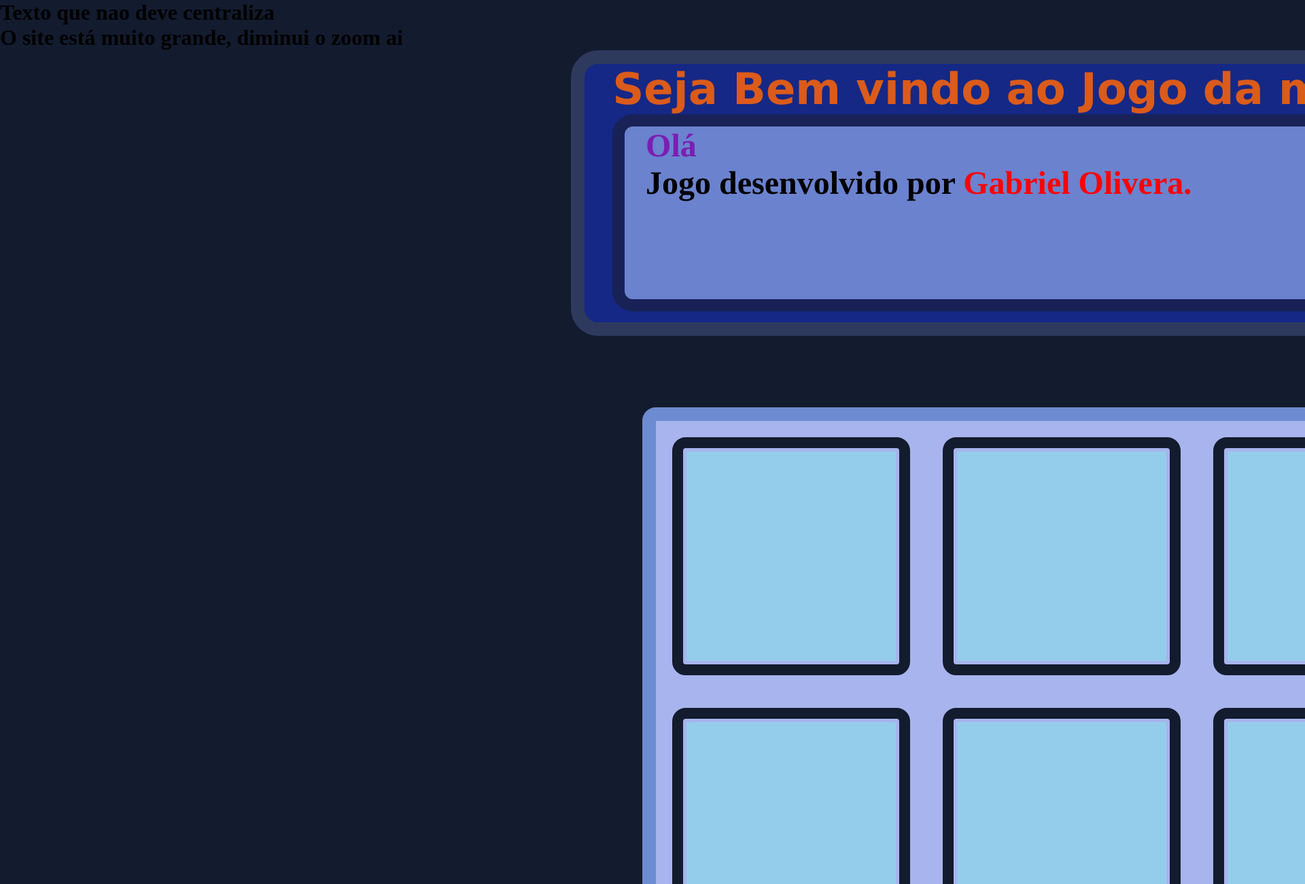
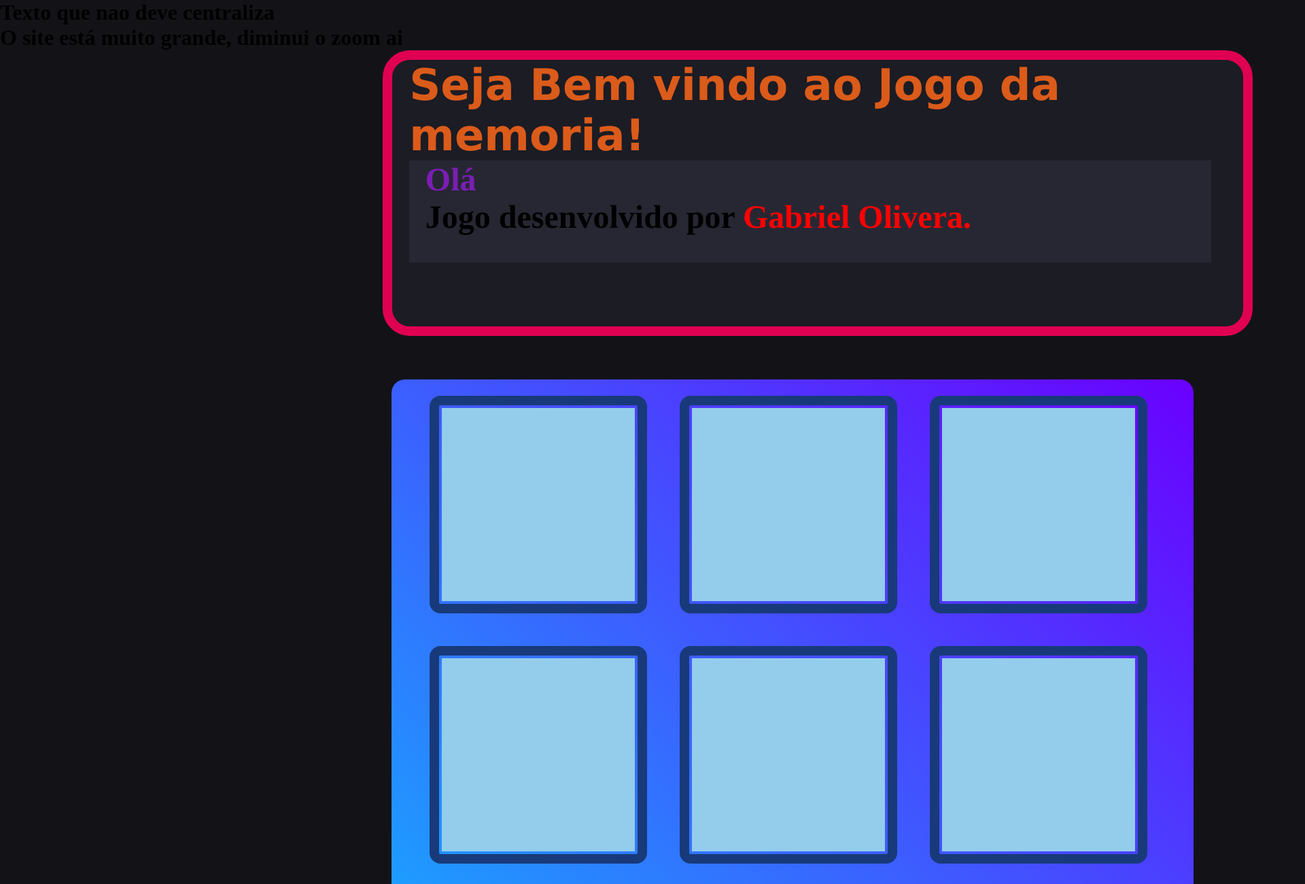
Before and after one commit to GabrielOredgameplay/Game-Memory, a plain HTML site: page index.html in a window 1280 px wide. Shown: the top 1300 px of the page at 68% size, 1920 px wide, since content can reach past the window. Drawn offline with Linux system fonts and the light colour scheme.

Commit message:
Add files via upload

```diff
--- a/styles.css
+++ b/styles.css
@@ -12,27 +12,27 @@ body {
   height: 100%;
   width: 100%;
   display: flex;
-  background:#131b2e;
+  background:#131317;
 
 }
 
 .boas-vindas{
-  margin-left: 40%;
+  margin-left: 44%;
   margin-right: 50%;
-  width: 2100px;
+  width: 1280px;
   height: 420;
-  border: 20px solid #2e395e;
-  background:  #152885;
+  border: 14px solid #e00052;
+  background:  #1c1c24;
   border-radius: 40px;
 
 }
 .aviso{
 
-  background:#6b82cf;
-  height: 290px;
-  width: 1580;
-  border: 18px solid #182257;
-  border-radius: 30px;
+
+  height: 150px;
+  width: 1180;
+  background:  #272733;
+
 
 }
 
@@ -40,23 +40,44 @@ body {
   margin-left: 2%;
   margin-right: 2%;
 }
+.button{
+  height: 10%;
+  width: 10%;
+}
+.botão{
+  height: 200px;
+  width: 200px;
+  margin-left: 90%;
+  margin-top: 2%;
+  background: red;
+}
+
+.botão:active{
+  transform: scale(.80);
+  transition: transform .3s;
+
+
+}
+
 .memory-game  {
   margin-left: 45%;
   margin-right: 50%;
   margin-top: 5%;
-  min-width: 1320;
-  min-height: 1410px;
+  min-width: 1180;
+  min-height: 1320px;
   display: flex;
-  border: 20px solid #6D8BD1;
+  border: 12px solid linear-gradient(44deg, #ff0055, #6a00ff, #6a00ff) ;
   border-radius: 20px;
   flex-wrap: wrap;
   perspective: 1000px;
-  background: #A8B4ED;
+  background: linear-gradient(44deg, #00d9ff,  #6a00ff)
 }
 
 .memory-card {
-  width: 350;
-  height: 350;
+  margin-left: 10%;
+  margin-right: 10%;
+  width: 320;
+  height: 320;
   margin: 24px;
   display: flex;
   position: relative;
@@ -78,21 +99,22 @@ body {
 
 .front-face,
 .back-face  {
-  margin-left: 0%;
-  margin-right: 0%;
+  margin-left: 10%;
+  margin-right: 10%;
   width: calc(100% );
   height: calc(100% );
   display: flex;
   padding: 5px;
   position: absolute;
-  border-radius: 20px;
-  border: 16px solid #131B2E;
+  border-radius: 16px;
+  padding: 4px;
+  border: 14px solid #183a7a;
   backface-visibility: hidden;
 
 }
 
 .front-face {
   transform: rotateY(180deg);
-
-
+  margin-left: -10%;
+  margin-right: -10%;
 }
```
